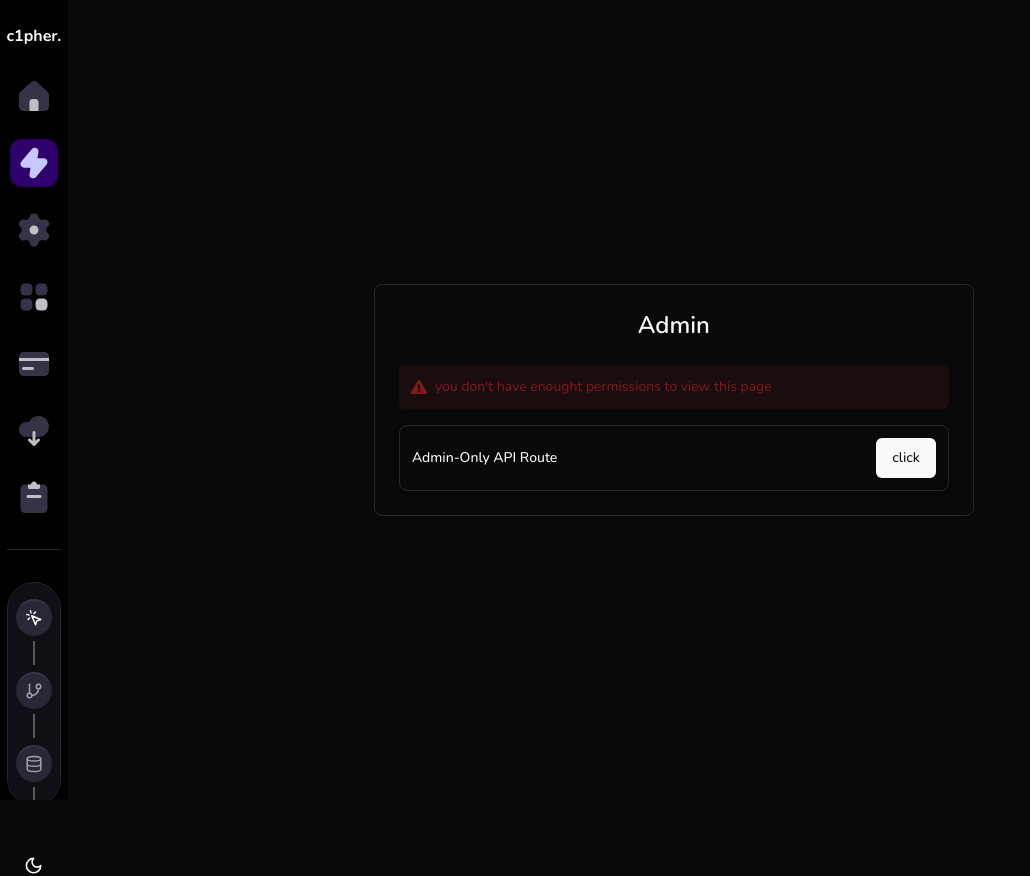
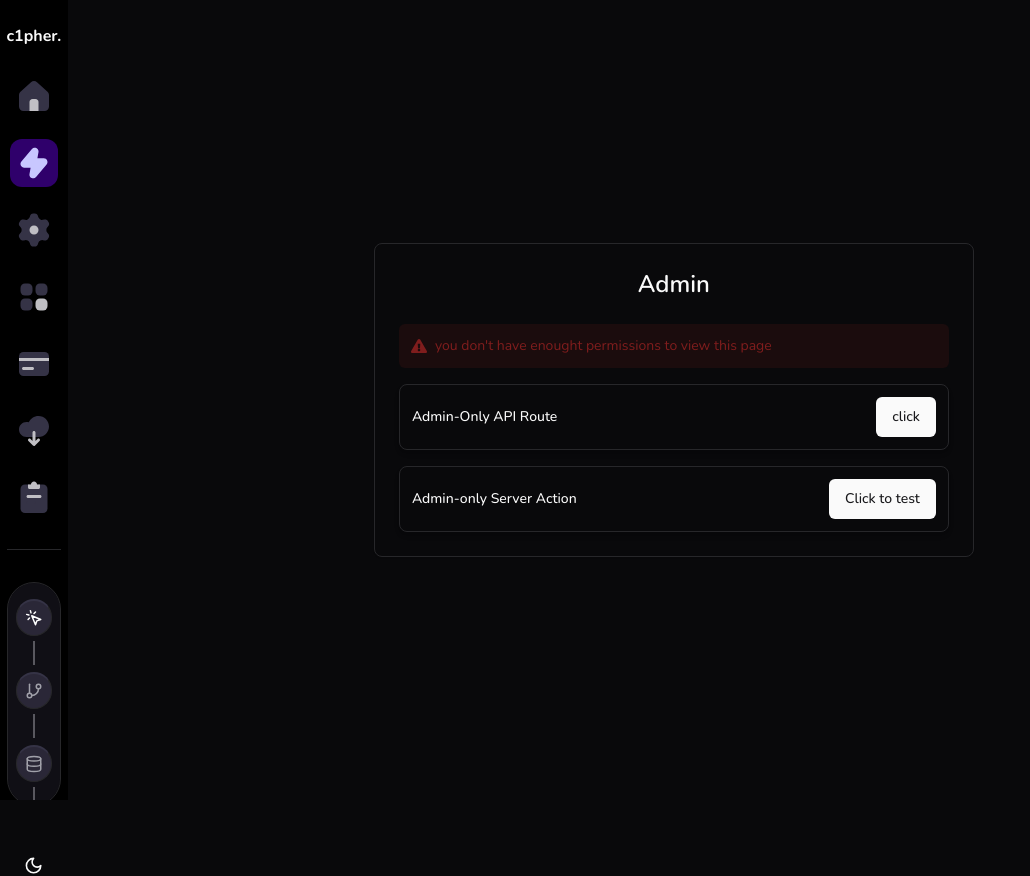
Before and after one commit to witchbl4dess/c1pherWeb, a Next.js app: page /admin in a window 1280 px wide. Shown: the whole page, without its empty margins (0-1030 px from the left). Built offline with nearby package versions, Linux system fonts and the light colour scheme; no server answers.

Commit message:
Refactor admin page and add toaster component

```diff
--- /dev/null
+++ b/src/actions/admin.ts
@@ -0,0 +1,14 @@
+"use server";
+
+import { currentRole } from "@/lib/auth";
+import { UserRole } from "@prisma/client";
+
+export const admin = async () => {
+  const role = await currentRole();
+
+  if (role === UserRole.ADMIN) {
+    return { success: "Allowed Server Action!" };
+  }
+
+  return { error: "Forbidden Server Action!" }
+};
--- a/src/app/(protected)/admin/page.tsx
+++ b/src/app/(protected)/admin/page.tsx
@@ -1,21 +1,36 @@
 "use client";
 
 import { Card, CardContent, CardHeader } from "@/components/ui/card";
+import { RoleGate } from "../_components/admin/roleGate";
 import { useCurrentRole } from "@/hooks/useCurrentRole";
+import { FormSucces } from "@/components/form-succes";
+import { Button } from "@/components/ui/button";
+import { UserRole } from "@prisma/client";
 import { currentRole } from "@/lib/auth";
-import { RoleGate } from "../_components/admin/roleGate";
-import { FormSucces } from "@/components/form-succes";
-import { UserRole } from "@prisma/client";
-import { Button } from "@/components/ui/button";
+import { admin } from "@/actions/admin";
+import { toast } from "sonner";
 
 const AdminPage = () => {
+    const onServerActionClick = () => {
+        admin()
+          .then((data) => {
+            if (data.error) {
+              toast.error(data.error);
+            }
+
+            if (data.success) {
+              toast.success(data.success);
+            }
+          })
+      }
+
       const onApiRouteClick = () => {
         fetch("/api/admin")
           .then((response) => {
             if (response.ok) {
-                console.log("success");
+              toast.success("Allowed API Route!");
             } else {
-                console.log("error");
+              toast.error("Forbidden API Route!");
             }
           })
       }
@@ -38,6 +53,14 @@
                             click
                         </Button>
                             </div>
+                        <div className="flex flex-row items-center justify-between rounded-lg border p-3 shadow-md">
+                        <p className="text-sm font-medium">
+                            Admin-only Server Action
+                        </p>
+                            <Button onClick={onServerActionClick}>
+                            Click to test
+                            </Button>
+                        </div>
                     </CardContent>
                 </Card>
             </div>
--- a/src/app/layout.tsx
+++ b/src/app/layout.tsx
@@ -1,6 +1,7 @@
 import { ThemeProvider } from "@/providers/theme-provider";
 import { SessionProvider } from "next-auth/react";
 import { Nunito } from "next/font/google";
+import { Toaster } from "@/components/ui/sonner";
 import { auth } from "@/auth";
 import type { Metadata } from "next";
 import "./globals.css";
@@ -27,7 +28,8 @@
             defaultTheme="dark"
             enableSystem
             disableTransitionOnChange
-            >{children}
+            ><Toaster />
+              {children}
             </ThemeProvider>
           </body>
       </html>
```
Lines whose indentation alone changed are shown as unchanged.
